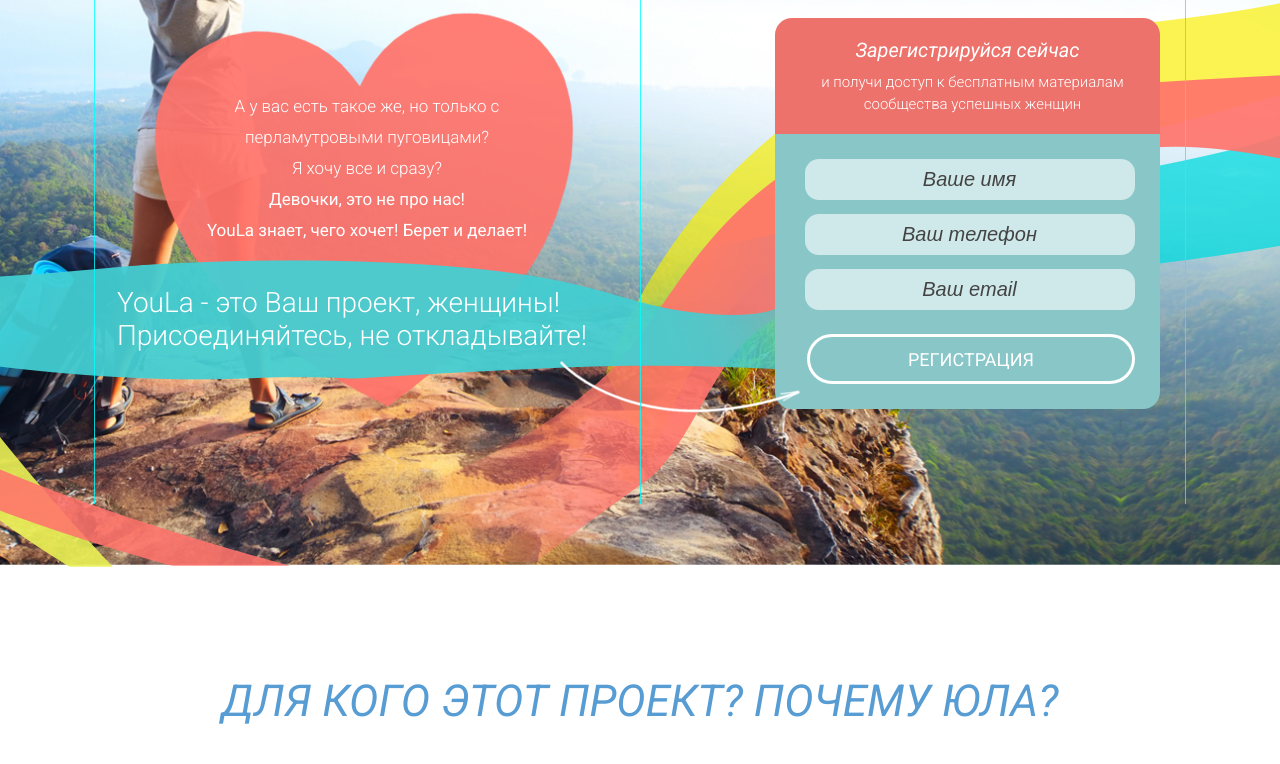
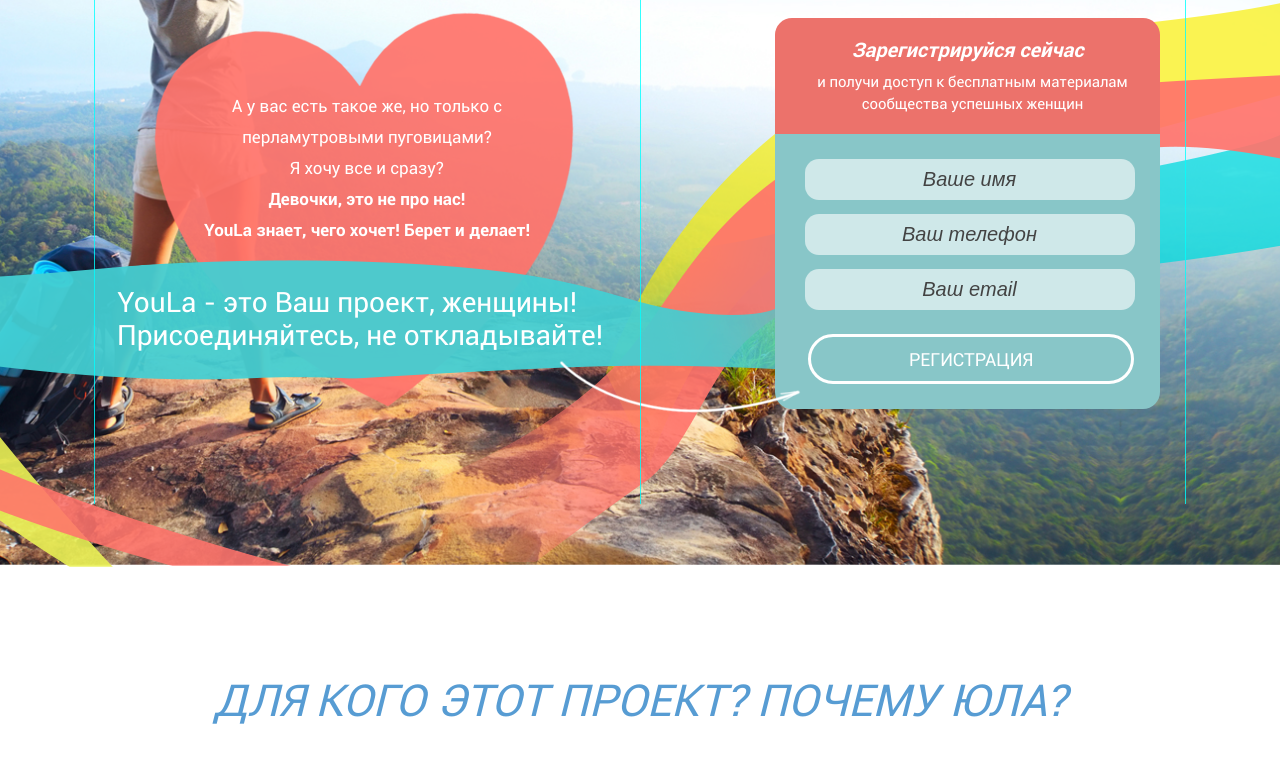
Before and after one commit to mikhkita/youla-land, a plain HTML site: page index.html in a window 1280 px wide. Shown: the part 296-1060 px from the top of the page. Drawn offline with Linux system fonts and the light colour scheme; a script that the page names is missing.

Commit message:
with-fonts

```diff
--- a/css/layout.css
+++ b/css/layout.css
@@ -1,3 +1,40 @@
+
+
+@font-face {
+    font-family: 'roboto-bold';
+    src: url('../fonts/roboto-bold.eot');
+    src: url('../fonts/roboto-bold.eot?#iefix') format('embedded-opentype'),
+         url('../fonts/roboto-bold.woff2') format('woff2'),
+         url('../fonts/roboto-bold.woff') format('woff'),
+         url('../fonts/roboto-bold.ttf') format('truetype'),
+         url('../fonts/roboto-bold.svg#roboto-bold') format('svg');
+    font-weight: normal;
+    font-style: normal;
+}
+
+@font-face {
+    font-family: 'roboto-light';
+    src: url('../fonts/roboto-light.eot');
+    src: url('../fonts/roboto-light.eot?#iefix') format('embedded-opentype'),
+         url('../fonts/roboto-light.woff2') format('woff2'),
+         url('../fonts/roboto-light.woff') format('woff'),
+         url('../fonts/roboto-light.ttf') format('truetype'),
+         url('../fonts/roboto-light.svg#roboto-light') format('svg');
+    font-weight: normal;
+    font-style: normal;
+}
+
+@font-face {
+    font-family: 'roboto-regular';
+    src: url('../fonts/roboto-regular.eot');
+    src: url('../fonts/roboto-regular.eot?#iefix') format('embedded-opentype'),
+         url('../fonts/roboto-regular.woff2') format('woff2'),
+         url('../fonts/roboto-regular.woff') format('woff'),
+         url('../fonts/roboto-regular.ttf') format('truetype'),
+         url('../fonts/roboto-regular.svg#roboto-regular') format('svg');
+    font-weight: normal;
+    font-style: normal;
+}
 
 html,
 body {
@@ -6,7 +43,7 @@ body {
 body {
 	min-width: 1100px;
 	text-align: center;
-	font-family: 'Roboto';
+	font-family: 'roboto-regular';
 	overflow-x: hidden;
 	color: #472275;
 }
@@ -53,7 +90,7 @@ input.error,textarea.error{
 	overflow: visible !important;
 }
 .bold{
-	font-family: 'PFM';
+	font-family: 'roboto-bold';
 }
 .underline{
 	text-decoration: underline;
@@ -100,7 +137,6 @@ input:-moz-placeholder {
 	.b-0 a{
 		border: 3px solid #76d9dd;
 		margin-top: 21px;
-		font-family: "Roboto";
 		color: #4d4d4d;
 	}
 
@@ -116,7 +152,6 @@ input:-moz-placeholder {
 	.button{
 		text-transform: uppercase;
 		font-size: 18px;
-		font-weight: 500;
 		border-radius: 45px;
 		display: inline-block;
 		padding: 12px 47px 11px 45px;
@@ -147,8 +182,6 @@ input:-moz-placeholder {
 			.b-1 .image .heart p{
 				margin-top: 79px;
 	  			margin-left: 49px;
-				font-family: "Roboto";
-				font-weight: 300;
 				font-size: 17px;
 				text-align: center;
 				width: 330px;
@@ -157,7 +190,7 @@ input:-moz-placeholder {
 			}
 
 			.b-1 .image .heart span{
-				font-weight: 500;
+				font-family: "roboto-bold"
 			}
 
 
@@ -172,9 +205,7 @@ input:-moz-placeholder {
 		}
 
 			.b-1 .image .blue-left h3{
-				font-family: "Roboto";
 				font-size: 28px;
-				font-weight: 300;
 				color: #fff;
 				text-align: left;
 				margin-top: 60px;
@@ -239,15 +270,13 @@ input:-moz-placeholder {
 	}
 
 		.b-1 .context h2{
-			font-family: "Roboto";
 			font-style: italic;
-			font-weight: 500;
 			font-size: 48px;
 			text-transform: uppercase;
 			margin-top: 48px;
 			margin-right: 15px;
 			line-height: 65px;
-			width: 795px;
+			width: 799px;
 			color: #4b95d0;
 			text-align: right;
 		}
@@ -262,8 +291,7 @@ input:-moz-placeholder {
 		}
 
 			.b-1 .context .reg-head h3{
-				font-family: "Roboto";
-				font-weight: 500;
+				font-family: "roboto-bold";
 				font-style: italic;
 				font-size: 20px;
 				padding-top: 20px;
@@ -272,9 +300,7 @@ input:-moz-placeholder {
 			}
 
 			.b-1 .context .reg-head p{
-				font-family: "Roboto";
 				font-size: 15px;
-				font-weight: 300;
 				line-height: 22px;
 				text-align: center;
 				width: 335px;
@@ -293,7 +319,6 @@ input:-moz-placeholder {
 			.b-1 .context .reg-form a{
 				border: 3px solid #fff;
 				margin-top: 10px;
-				font-family: "Roboto";
 				color: #fff;
 				margin-left: 7px;
 				margin-bottom: 25px;
@@ -348,7 +373,6 @@ input:-moz-placeholder {
 		margin-top: 110px;
 		margin-bottom: 40px;
 		font-size: 44px;
-		font-family: "Roboto";
 		font-style: italic;
 		font-weight: 500;
 		color: #579cd3;
```
